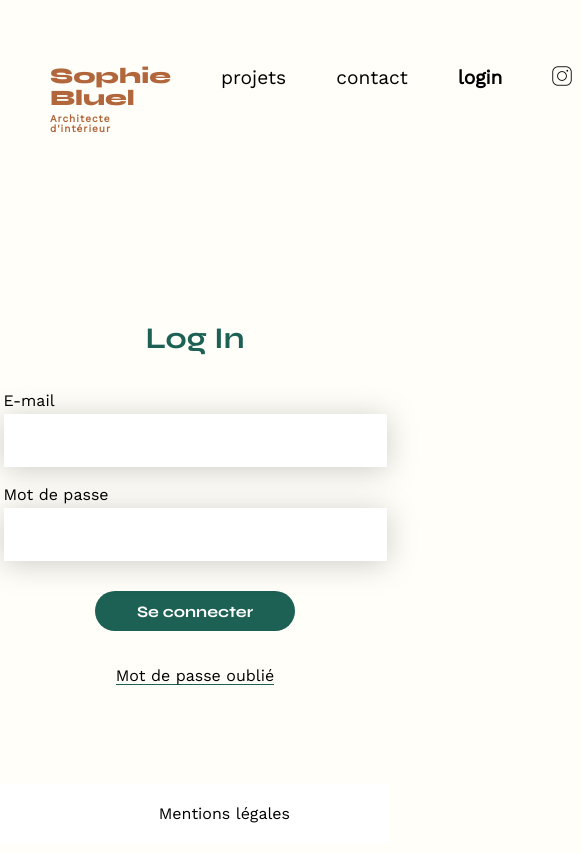
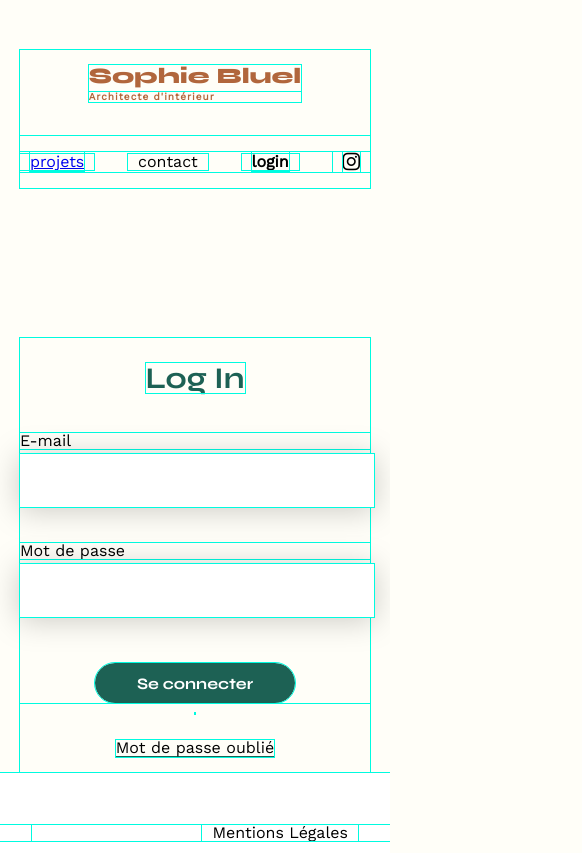
Before and after one commit to ChopperGT/OC_DEVWEB_Project_3, a plain HTML site: page FrontEnd/login.html in a window 390 px wide. Shown: the whole page, 582 px wide, since content can reach past the window. Drawn offline with nearby package versions, Linux system fonts and the light colour scheme.

Commit message:
Fix: (html + css) Responsive + modification mineur
HTML
login:
* Ajout d'une redirection de page vers "index" depuis la page login via le texte "Projet"
* Supression de l'image "Instagrame" pour le remplacer pour une icone svg

CSS
index + login:
* Responsive réalisé pour la version téléphone (768px max -> 320px min)
* Ajout de décoration pour toute les pages y compris les annexes.

```diff
--- a/FrontEnd/assets/index.css
+++ b/FrontEnd/assets/index.css
@@ -29,9 +29,14 @@ footer, header, hgroup, menu, nav, section {
 	display: block;
 }
 
+HTML {
+	overflow-x: hidden
+}
 body {
 	line-height: 1;
 	background-color: #FFFEF8;
+	padding-left: 10px;
+	padding-right: 10px;
 }
 ol, ul {
 	list-style: none;
@@ -58,7 +63,7 @@ body {
 header {
 	display: flex;
 	justify-content: space-between;
-	margin: 50px 0 130px
+	margin: 50px 0 130px;
 }
 header nav {
 	display: flex;
@@ -117,54 +122,64 @@ nav li {
 	border: none;
 	font-size: 16px;
 }
+.buttonLogout:hover {
+	color: #B1663C;
+	cursor: pointer;
+}
 .fa-instagram {
 	font-size: 20px;
 }
 li:hover {
 	color: #B1663C;
+	cursor: pointer;
 }
 nav li img {
 	width: 20px;
 	height: 20px;
 }
-#introduction {
+.introduction {
 	display: flex;
 	align-items: center;
 }
-#introduction figure {
+.introduction figure {
 	flex: 1
 }
-#introduction img {
+.introduction img {
 	display: block;
 	margin: auto;
 	width: 80%;
 }
 
-#introduction article {
+.introduction article {
 	flex: 1
 }
-#introduction h2 {
+
+.introduction h2 {
 	margin-bottom: 1em;
 }
 
-#introduction p {
+.introduction p {
 	margin-bottom: 0.5em;
 }
-#portfolio header {
+.portfolio header {
 	align-items: center;
 	justify-content: center;
 	margin-top: 10em;
 	margin-bottom: 4em;
 	gap: 10px;
 }
-#portfolio header button {
+.portfolio header button {
 	background-color: transparent;
 	border: none;
 	margin-left: 10px;
 }
-#portfolio header button i {
+.portfolio header button i {
 	font-size: 14px;
 	margin-right: 10px;
+}
+.modifyButton:hover {
+	color: #B1663C;
+	cursor: pointer;
 }
 /* page de modification */
 .modifyPage {
@@ -204,7 +219,7 @@ nav li img {
 	font-size: 24px;
 	margin-bottom: 20px;
 }
-.addPictureButton {
+.pageAddPictureButton {
 	display: flex;
 	justify-content: center;
 	align-items: center;
@@ -232,7 +247,7 @@ nav li img {
 .addPicture.active {
 	display: flex;
 }
-.addPicture-box {
+.addPictureMainBox {
 	position: absolute;
 	justify-items: center;
 	top: 50%;
@@ -255,7 +270,66 @@ nav li img {
 	font-size: 24px;
 	margin-bottom: 20px;
 }
-/* button filtre */
+.addPictureBox {
+	display: flex;
+	flex-direction: column;
+	justify-content: center;
+	align-items: center;
+	width: 420px;
+	height: 169px;
+	background-color: #E8F1F6;
+	border-radius: 3px;
+	row-gap: 10px;
+	margin-bottom: 20px;
+}
+.fa-image {
+	font-size: 76px;
+	color: #B9C5CC;
+}
+.addPictureButton {
+	font-family: 'Syne';
+	color: #306685;
+	background-color: #CBD6DC;
+	font-size: 14px;
+	border-radius: 60px;
+	border: none;
+	width: 173px;
+	height: 36px;
+}
+.addPictureBox p {
+	font-size: 10px;
+	font-family: 'Syne';
+}
+.addPictureMainBox h4{
+	font-size: 14px;
+	font-family: 'Work Sans';
+	margin-bottom: 10px;
+}
+.addPictureMainBox input {
+	width: 420px;
+	height: 51px;
+	border: transparent;
+	background-color: white;
+	filter: drop-shadow(0px 3px 15px rgba(0, 0, 0, 0.2));
+	margin-bottom: 20px;
+	font-size: 14px;
+	font-family: 'Work Sans';
+}
+
+.addPictureButtonConfirm {
+	display: flex;
+	justify-content: center;
+	align-items: center;
+	font-family: 'Syne';
+	color: white;
+	border: none;
+	background-color: #A7A7A7;
+	border-radius: 60px;
+	width: 237px;
+	height: 36px;
+}
+
+	/* button filtre */
 .boxButton {
 	display: flex;
 	justify-content: center;
@@ -325,6 +399,11 @@ margin: auto;
 	border: none;
 	box-shadow: 0px 4px 14px rgba(0, 0, 0, 0.09);
 }
+#contact input:nth-child(7) {
+	max-width: 180px;
+	min-width: 100px;
+	width: 100%;
+}
 #contact label {
 	margin: 2em 0 1em 0;
 }
@@ -332,7 +411,6 @@ margin: auto;
 	border: none;
 	box-shadow: 0px 4px 14px rgba(0, 0, 0, 0.09);
 }
-
 input[type="submit"]{
 	font-family: 'Syne';
 	font-weight: 700;
@@ -343,9 +421,18 @@ input[type="submit"]{
 	text-align: center;
 	border-radius: 60px ;
 }
+#contact input:hover {
+	cursor: pointer;
+}
 footer {
+	width: 100vw;
+	position: relative;
+	left: 50%;
+	transform: translateX(-50%);
+	padding-top: 20px;
+	text-align: center;
 	height: 60px;
-	background-color: white;
+	background-color: #ffffff;
 }
 footer nav ul {
 	display: flex;
--- a/FrontEnd/assets/indexPhone.css
+++ b/FrontEnd/assets/indexPhone.css
@@ -0,0 +1,45 @@
+/* Header */
+header {
+    flex-direction: column;
+    align-items: center;
+    gap: 20px;
+    margin-bottom: 20px;
+}
+header nav{
+    display: flex;
+    flex-direction: row;
+    align-items: flex-start;
+}
+header nav ul {
+    display: flex;
+    width: 100%;
+    max-width: 768px;
+    min-width: 100px;
+    gap: clamp(10px, 5vw, 100px);
+    justify-content: space-between;
+}
+/* Introduction */
+.introduction {
+    flex-direction: column;
+    align-items: center;
+}
+.introduction figure {
+    margin-bottom: 20px;
+}
+.introduction h2 {
+    text-align: center;
+}
+
+/* Projet */
+.portfolio header {
+    margin-top: 60px;
+}
+.boxButton {
+    display: flex;
+    width: 100%;
+    flex-wrap: wrap;
+    justify-content: center;
+}
+.tous, .objets, .appartements, .hotel {
+    flex: 1 1 calc(50% - 10px);
+}
--- a/FrontEnd/assets/login.css
+++ b/FrontEnd/assets/login.css
@@ -21,7 +21,11 @@ body {
 header {
     display: flex;
     justify-content: space-between;
-    margin: 50px 0
+    margin: 50px 0 130px;
+}
+header nav {
+    display: flex;
+    align-items: center;
 }
 
 h1{
@@ -49,12 +53,12 @@ nav li {
     padding: 0 10px;
     font-size: 1.2em;
 }
-nav li img {
-    width: 20px;
-    height: 20px;
+.fa-instagram {
+    font-size: 20px;
 }
 li:hover {
     color: #B1663C;
+    cursor: pointer;
 }
 /* Login */
 .login {
@@ -70,14 +74,20 @@ li:hover {
     color: #1D6154;
     margin-bottom: 40px;
 }
+.login form {
+    display: flex;
+    flex-direction: column;
+    width: 100%;
+    max-width: 379px;
+}
 .login label {
-    display: block;
-    width: 379px;
     text-align: left;
     margin-bottom: 5px;
 }
 .login input {
-    width: 379px;
+    max-width: 379px;
+    min-width: 0px;
+    width: 100%;
     height: 51px;
     border: transparent;
     background-color: white;
@@ -97,20 +107,27 @@ li:hover {
     border-radius: 50px;
     margin-top: 10px;
 }
+.login button:hover {
+    cursor: pointer;
+}
 .login p {
     border-bottom: 1px solid #1D6154;
     margin-top: 10px;
 }
 footer {
+    width: 100vw;
+    position: relative;
+    left: 50%;
+    transform: translateX(-50%);
+    padding-top: 20px;
+    text-align: center;
+    height: 60px;
+    background-color: #ffffff;
+}
+footer nav ul {
     display: flex;
-    background-color: #ffffff;
-    height: 60px;
-    align-items: center;
     justify-content: flex-end;
-    padding: 0 0px;
-}
-footer p {
-    padding-right: 100px;
+    margin: 2em
 }
 
 /* Login message */
--- /dev/null
+++ b/FrontEnd/assets/loginPhone.css
@@ -0,0 +1,39 @@
+/* Header */
+.mainContainer {
+    padding: 0 20px;
+}
+header {
+    flex-direction: column;
+    align-items: center;
+    gap: 20px;
+    margin-bottom: 20px;
+}
+header nav{
+    display: flex;
+    flex-direction: row;
+    align-items: flex-start;
+    width: 100%;
+    max-width: 768px;
+    min-width: 100px;
+}
+header nav{
+    display: flex;
+    flex-direction: row;
+    align-items: flex-start;
+}
+header nav ul {
+    width: 100%;
+    max-width: 768px;
+    min-width: 100px;
+    gap: clamp(1px, 1vw, 80px);
+    justify-content: space-between;
+    padding: 0;
+}
+nav li {
+    font-size: 16px;
+}
+/* Login */
+
+* {
+    outline: 1px solid #00fbe0;
+}
--- a/FrontEnd/indexModuleAndSystem.js
+++ b/FrontEnd/indexModuleAndSystem.js
@@ -1,5 +1,3 @@
-
-
 // Login //
 
 // Récupérer le token du localStorage
@@ -39,8 +37,8 @@ if (isUserLoggedIn()) {
     });
     //addPicture
     const addPicture = document.getElementById("addPicture");
-    const addPictureButton = document .getElementById("addPictureButton");
-    addPictureButton.addEventListener("click", () => {
+    const pageAddPictureButton = document .getElementById("pageAddPictureButton");
+    pageAddPictureButton.addEventListener("click", () => {
         addPicture.style.display = "block";
         modifyPage.style.display = "none";
     });
--- a/FrontEnd/login.html
+++ b/FrontEnd/login.html
@@ -2,9 +2,15 @@
 <html lang="fr">
 <head>
     <meta charset="UTF-8">
+    <meta name="viewport" content="width=device-width, initial-scale=1.0">
     <title>Sophie Bluel - Architecte d'intérieur</title>
+    <link rel="stylesheet" href="https://cdnjs.cloudflare.com/ajax/libs/font-awesome/6.2.1/css/all.min.css"
+          integrity="sha512-MV7K8+y+gLIBoVD59lQIYicR65iaqukzvf/nwasF0nqhPay5w/9lJmVM2hMDcnK1OnMGCdVK+iQrJ7lzPJQd1w=="
+          crossorigin="anonymous" referrerpolicy="no-referrer" />
     <link href="https://fonts.googleapis.com/css2?family=Syne:wght@700;800&family=Work+Sans&display=swap" rel="stylesheet">
     <link rel="stylesheet" href="./assets/login.css">
+    <link rel="stylesheet" media="screen and (max-width: 768px)" href="./assets/loginPhone.css">
+    <script src="./login.js" defer></script>
     <title>Title</title>
 </head>
 <body>
@@ -13,10 +19,10 @@
         <h1>Sophie Bluel<span>Architecte d'intérieur</span></h1>
         <nav>
             <ul>
-                <li>projets</li>
+                <li><a href="index.html">projets</a></li>
                 <li>contact</li>
                 <li><strong>login</strong></li>
-                <li><img src="./assets/icons/instagram.png" alt="Instagram"></li>
+                <li><i class="fa-brands fa-instagram"></i></li>
             </ul>
         </nav>
     </header>
@@ -38,8 +44,11 @@
     </main>
 </div>
 <footer>
-    <p>Mentions légales</p>
+    <nav>
+        <ul>
+            <li>Mentions Légales</li>
+        </ul>
+    </nav>
 </footer>
-<script src="./login.js"></script>
 </body>
 </html>
```
Also changed, not shown: FrontEnd/index.html (+22 -5 lines).
